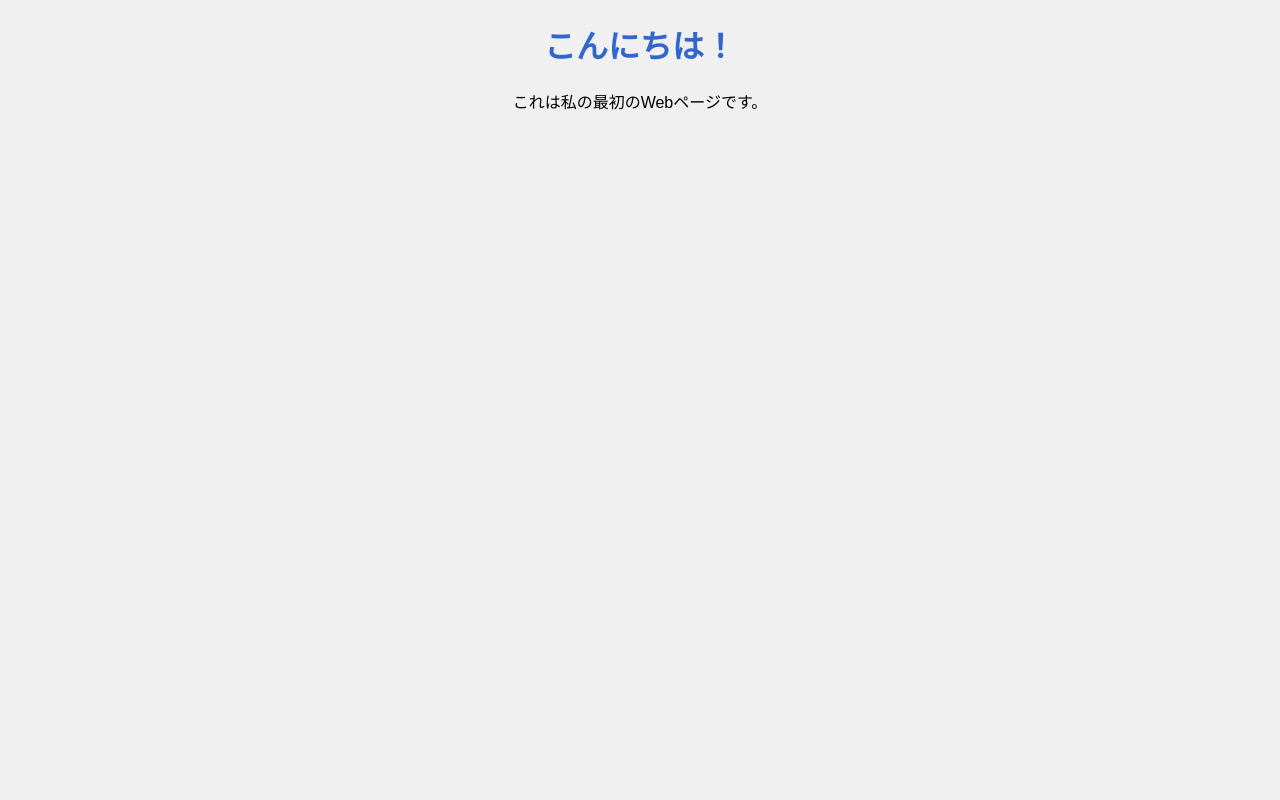
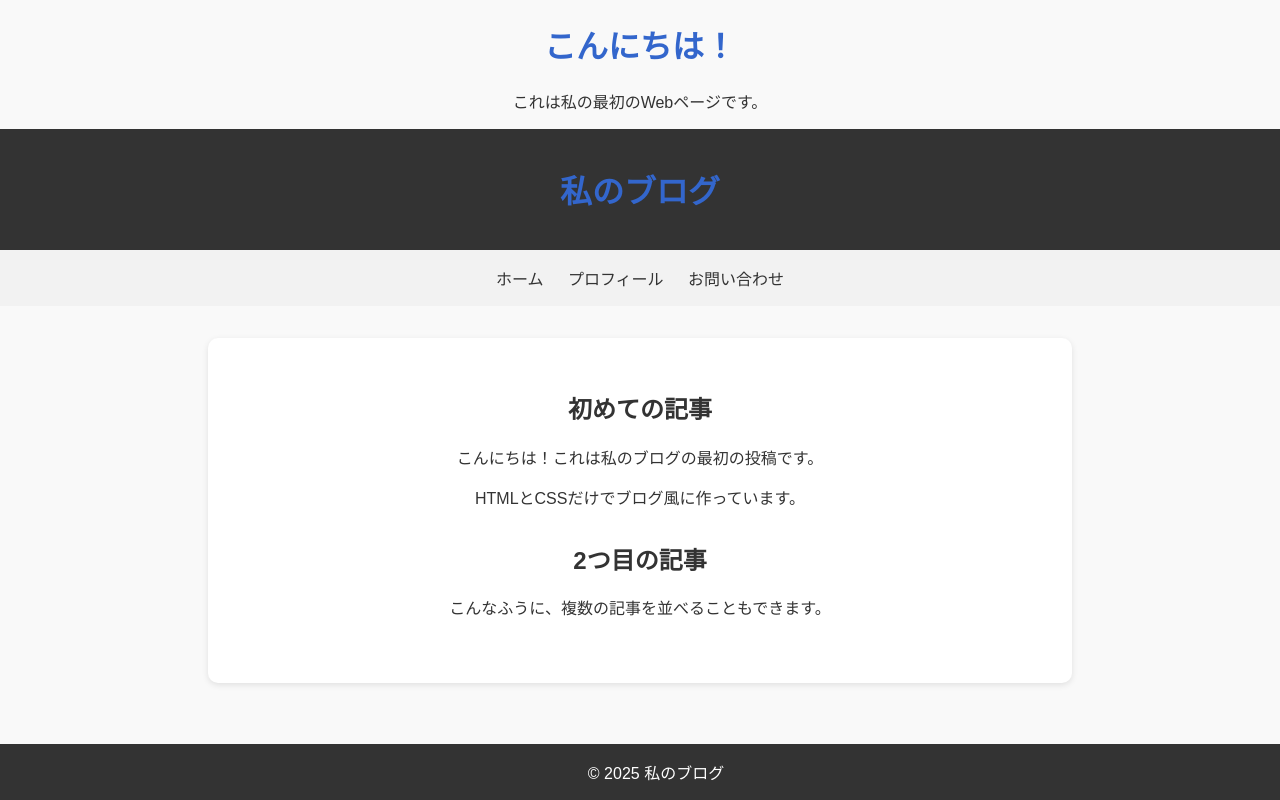
Before and after one commit to mo-momoking/mywebsite, a plain HTML site: page index.html in a window 1280 px wide. Drawn offline with Linux system fonts and the light colour scheme.

Commit message:
Add files via upload

```diff
--- a/index.html
+++ b/index.html
@@ -24,3 +24,92 @@
     }
   </style>
 </head>
+
+<!DOCTYPE html>
+<html lang="ja">
+<head>
+  <meta charset="UTF-8" />
+  <title>私のブログ</title>
+  <style>
+    body {
+      font-family: sans-serif;
+      background-color: #f9f9f9;
+      color: #333;
+      margin: 0;
+      padding: 0;
+    }
+
+    header {
+      background-color: #333;
+      color: white;
+      padding: 1em;
+      text-align: center;
+    }
+
+    nav {
+      background: #f2f2f2;
+      padding: 1em;
+      text-align: center;
+    }
+
+    nav a {
+      margin: 0 10px;
+      text-decoration: none;
+      color: #333;
+    }
+
+    .container {
+      max-width: 800px;
+      margin: 2em auto;
+      background: white;
+      padding: 2em;
+      border-radius: 10px;
+      box-shadow: 0 2px 6px rgba(0,0,0,0.1);
+    }
+
+    .post {
+      margin-bottom: 2em;
+    }
+
+    footer {
+      background: #333;
+      color: white;
+      text-align: center;
+      padding: 1em;
+      position: fixed;
+      width: 100%;
+      bottom: 0;
+    }
+  </style>
+</head>
+<body>
+
+  <header>
+    <h1>私のブログ</h1>
+  </header>
+
+  <nav>
+    <a href="#">ホーム</a>
+    <a href="#">プロフィール</a>
+    <a href="#">お問い合わせ</a>
+  </nav>
+
+  <div class="container">
+    <div class="post">
+      <h2>初めての記事</h2>
+      <p>こんにちは！これは私のブログの最初の投稿です。</p>
+      <p>HTMLとCSSだけでブログ風に作っています。</p>
+    </div>
+
+    <div class="post">
+      <h2>2つ目の記事</h2>
+      <p>こんなふうに、複数の記事を並べることもできます。</p>
+    </div>
+  </div>
+
+  <footer>
+    &copy; 2025 私のブログ
+  </footer>
+
+</body>
+</html>
```
